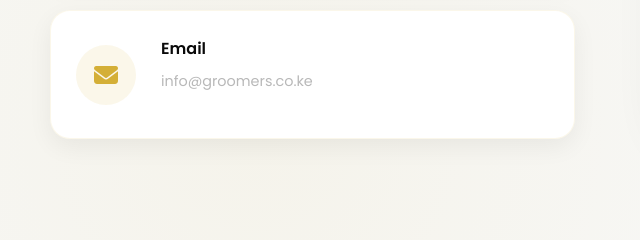
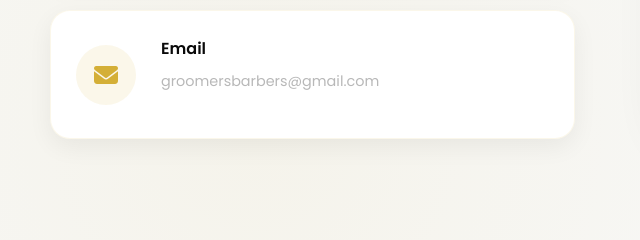
Before and after one commit to alexdev-dot/Groomers, a plain HTML site: page index.html in a window 1280 px wide. Shown: the part 4510-4750 px from the top of the page, 0-640 px from the left. Drawn offline with nearby package versions, Linux system fonts and the light colour scheme.

Commit message:
Update contact email address in index.html

```diff
--- a/index.html
+++ b/index.html
@@ -220,7 +220,7 @@
         <i class="fas fa-envelope"></i>
         <div class="info">
           <h5>Email</h5>
-          <p>info@groomers.co.ke</p>
+          <p>groomersbarbers@gmail.com</p>
         </div>
       </div>
     </div>
```
